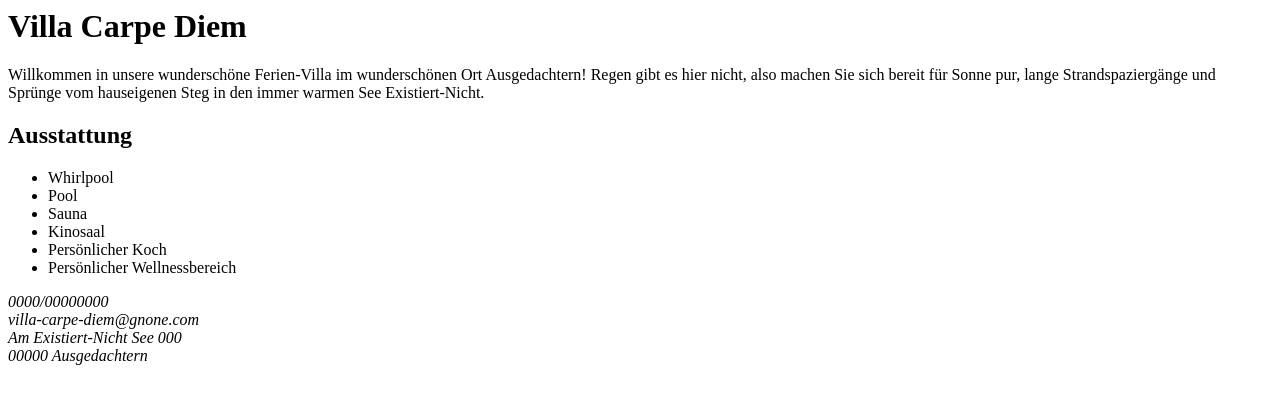
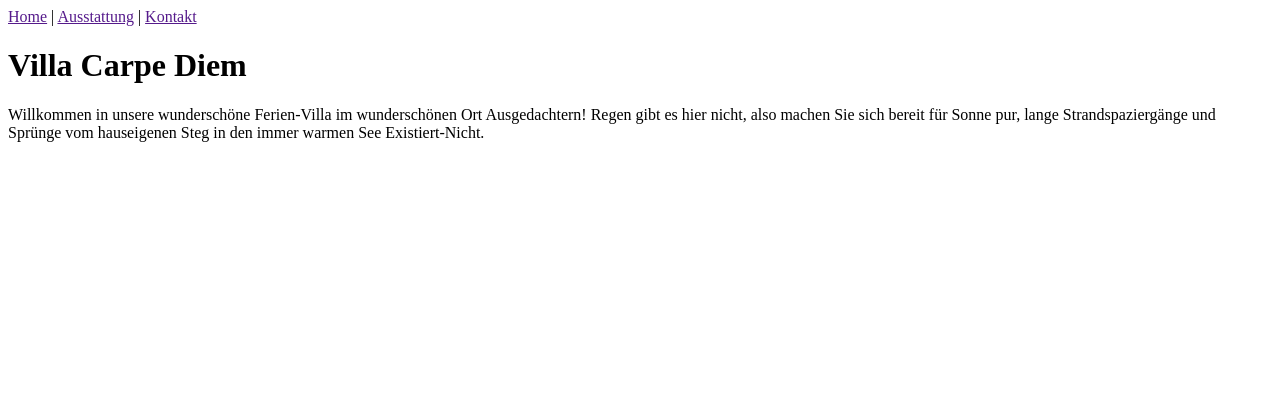
Before and after one commit to evaswart/Exercise-1, a plain HTML site: page index.html in a window 1280 px wide. Drawn offline with Linux system fonts and the light colour scheme.

Commit message:
Edit index.html create contact.html and facilities.html

```diff
--- a/index.html
+++ b/index.html
@@ -6,6 +6,11 @@
   </head>
   <body>
     <header>
+    <nav>
+    <a href="">Home</a> |
+    <a href="">Ausstattung</a> |
+    <a href="">Kontakt</a>
+    </nav>
     <h1>Villa Carpe Diem</h1>
     </header>
     <main>
@@ -13,23 +18,6 @@
       Ausgedachtern! Regen gibt es hier nicht, also machen Sie sich bereit für Sonne pur, lange
       Strandspaziergänge und Sprünge vom hauseigenen Steg in den immer warmen See
       Existiert-Nicht.</p>
-      <h2>Ausstattung</h2>
-      <ul>
-        <li>Whirlpool</li>
-        <li>Pool</li>
-        <li>Sauna</li>
-        <li>Kinosaal</li>
-        <li>Persönlicher Koch</li>
-        <li>Persönlicher Wellnessbereich</li>
-      </ul>
     </main>
-    <footer>
-      <address>
-      0000/00000000 <br>
-      villa-carpe-diem@gnone.com<br>
-      Am Existiert-Nicht See 000<br>
-      00000 Ausgedachtern<br>
-      </address>
-    </footer>
   </body>
 </html>
```
Also changed, not shown: contact.html (added, +17 -0 lines), facilities.html (added, +22 -0 lines).
